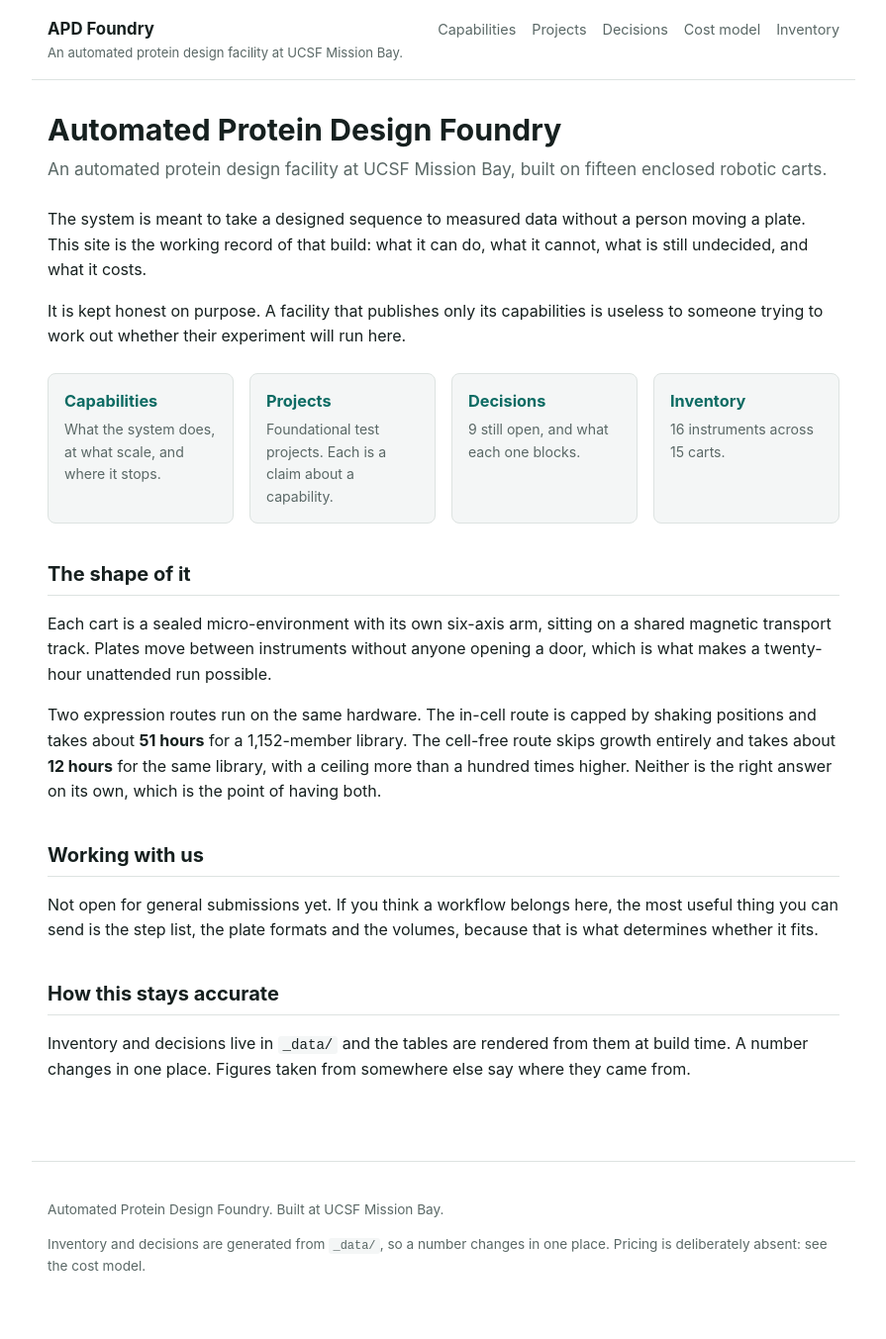
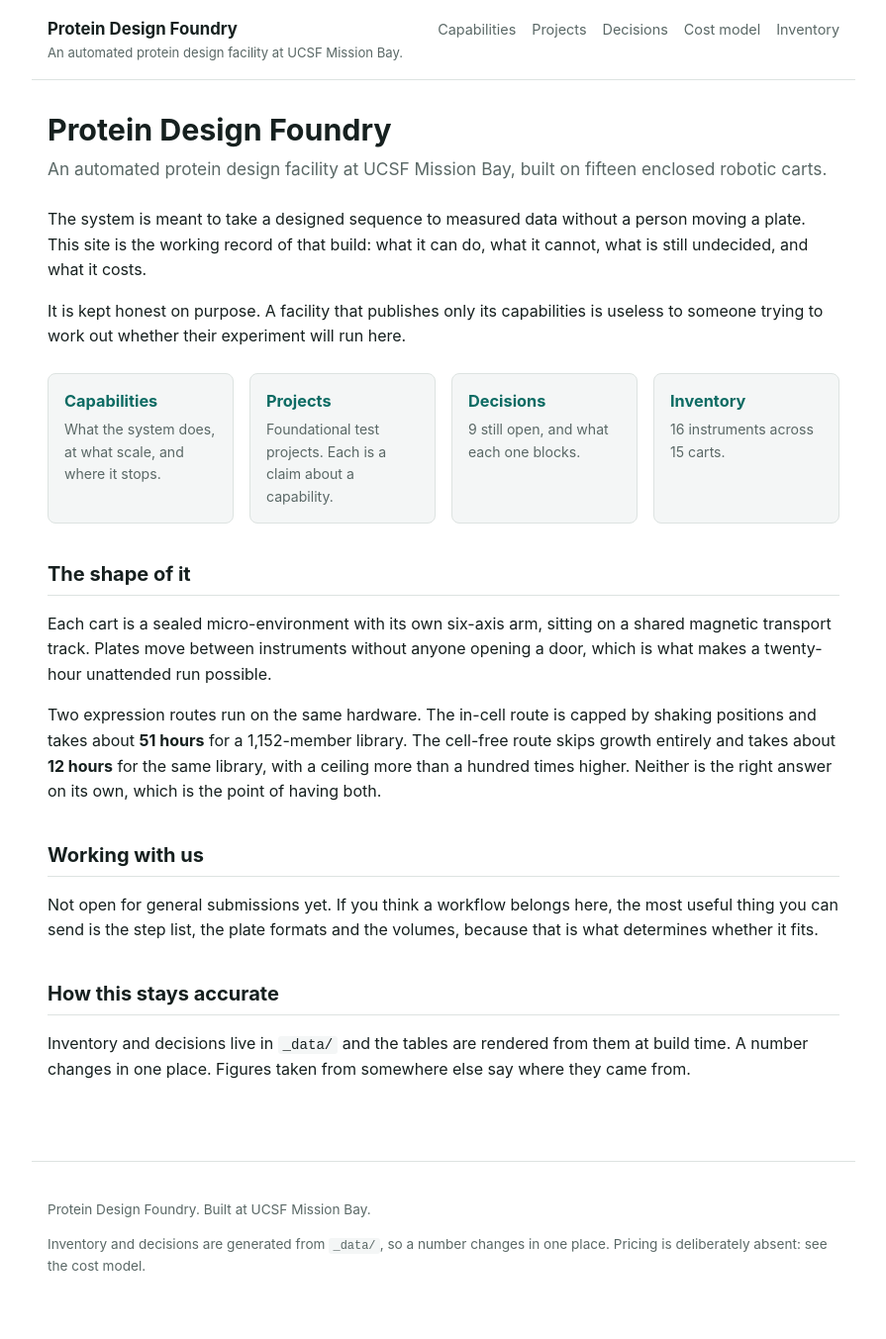
Before and after one commit to sofibali/protein-design-foundry, a Jekyll site: the page built from index.md, in a window 1280 px wide. Shown: the whole page at 99% size, without its empty margins (192-1087 px from the left). Built offline with Jekyll 4.4.1, drawn with Linux system fonts in a browser that asks for light colours.

Commit message:
Rename to Protein Design Foundry and correct the crystallography ceiling
Drops the APD acronym from the repository and the site branding. The name is now
spelled out everywhere it appears: site name, short name, home page title, README,
and the pointer to the private repository.

Also:
- set url and baseurl, which were a TODO, so GitHub Pages can serve this
- the crystallography ceiling read "216 ambient tray positions", which is the
  AmbiStore's whole standard capacity. The protocol reserves 150 of those 216 for
  trays, and 150 is the number a campaign is actually limited by.
- stop the home page title rendering as "Protein Design Foundry · Protein Design
  Foundry" now that page title and short name are the same string

Co-Authored-By: Claude Opus 5 <noreply@anthropic.com>

```diff
--- a/_config.yml
+++ b/_config.yml
@@ -1,9 +1,9 @@
-name: "Automated Protein Design Foundry"
+name: "Protein Design Foundry"
 description: "An automated protein design facility at UCSF Mission Bay."
-short_name: "APD Foundry"
+short_name: "Protein Design Foundry"
 
-# TODO: set once the GitHub repo exists.
-url: ""
+url: "https://sofibali.github.io"
+baseurl: "/protein-design-foundry"
 
 plugins: [jekyll-sitemap]
 
--- a/_data/instruments.yml
+++ b/_data/instruments.yml
@@ -2,7 +2,7 @@
 #
 # NO PRICES IN THIS FILE. This repository is intended to become public, and
 # the vendor proposal it would be drawn from is confidential. Cost data lives
-# in the sibling private repo (apd-foundry-internal/data/budget.yaml).
+# in the sibling private repo (protein-design-foundry-internal/data/budget.yaml).
 #
 # Every page that shows an instrument table is generated from here by
 # scripts/build_tables.py. Change a fact once, rebuild, and every page agrees.
--- a/_layouts/default.html
+++ b/_layouts/default.html
@@ -3,7 +3,7 @@
 <head>
   <meta charset="utf-8">
   <meta name="viewport" content="width=device-width, initial-scale=1">
-  <title>{% if page.title %}{{ page.title }} &middot; {% endif %}{{ site.short_name }}</title>
+  <title>{% if page.title and page.title != site.short_name %}{{ page.title }} &middot; {% endif %}{{ site.short_name }}</title>
   <meta name="description" content="{{ page.description | default: site.description }}">
   <link rel="stylesheet" href="{{ '/static/css/main.css' | relative_url }}">
 </head>
--- a/index.md
+++ b/index.md
@@ -1,6 +1,6 @@
 ---
 layout: page
-title: Automated Protein Design Foundry
+title: Protein Design Foundry
 standfirst: An automated protein design facility at UCSF Mission Bay, built on fifteen enclosed robotic carts.
 ---
 
```
Also changed, not shown: capabilities/index.md (+1 -1 lines), README.md.
